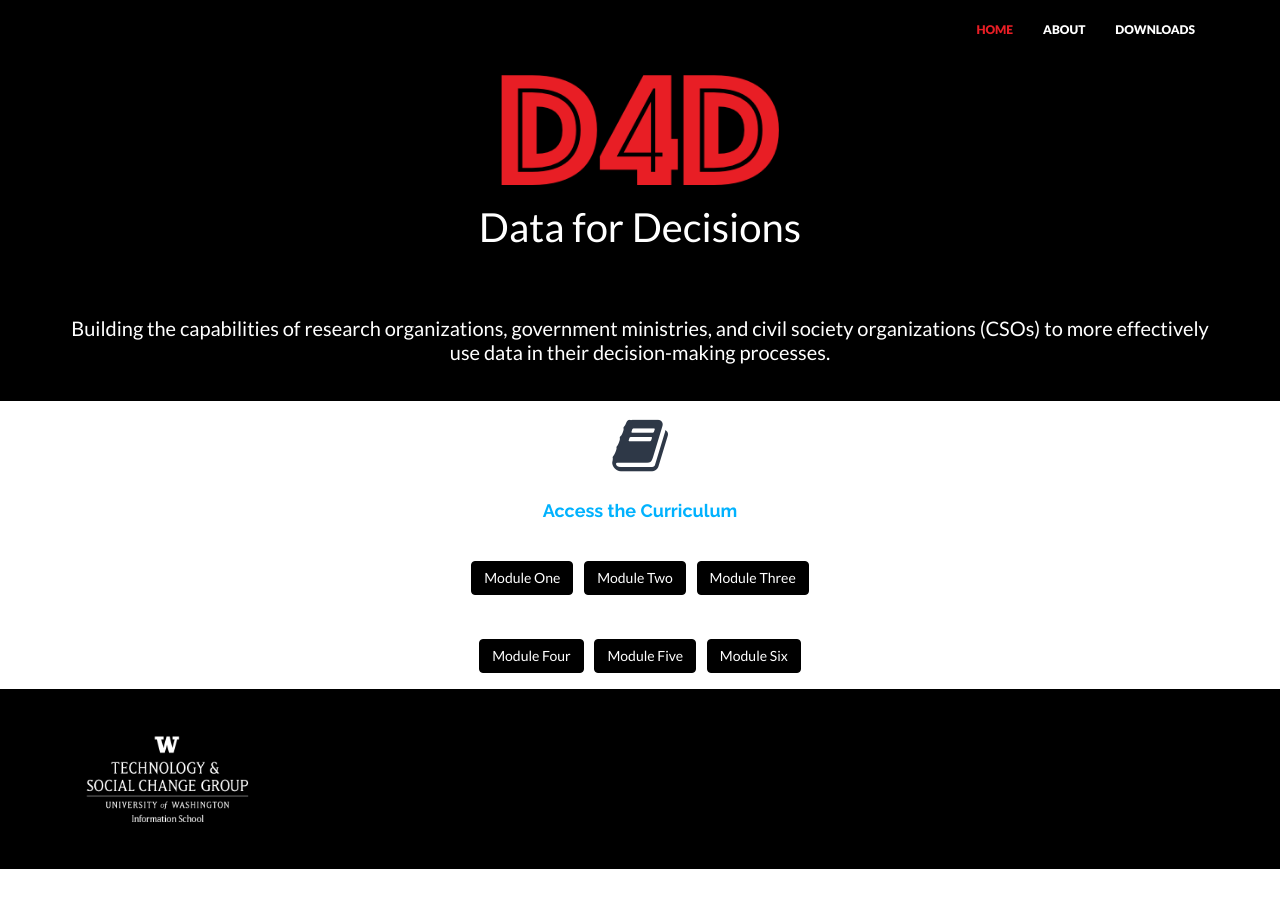
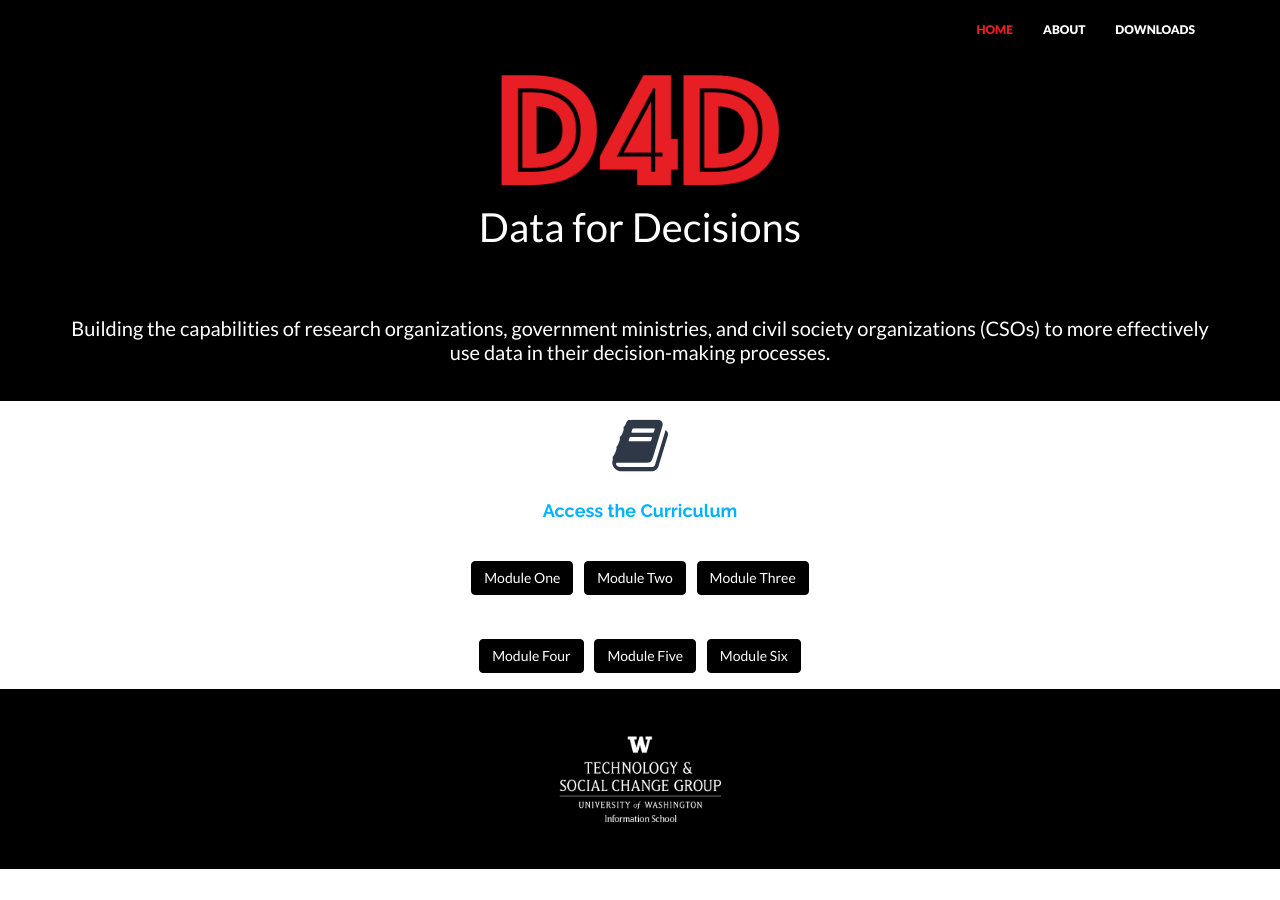
Before and after one commit to tascha/D4DM, a Jekyll site: the page built from index.html, in a window 1280 px wide. Built offline with Jekyll 4.4.1, drawn with Linux system fonts in a browser that asks for light colours; nearby versions of some CDN libraries.

Commit message:
Update footer.html

```diff
--- a/_includes/footer.html
+++ b/_includes/footer.html
@@ -2,7 +2,7 @@
      <div class="container">
         <div class="row">
             <div class="col-md-12 himg">
-                <img src="{{ "/images/TASCHA_logo_stacked_white.png" | prepend: site.baseurl }}" style="PADDING-BOTTOM: 1px; PADDING-TOP: 1px; height: 120px" class="img-responsive">
+                <img src="{{ "/images/TASCHA_logo_stacked_white.png" | prepend: site.baseurl }}" style="PADDING-BOTTOM: 1px; PADDING-TOP: 1px; height: 120px; display:block; margin-left: auto; margin-right: auto;" class="img-responsive">
              </div>
         </div><!-- /row -->
       </div> <!-- /container -->
```
